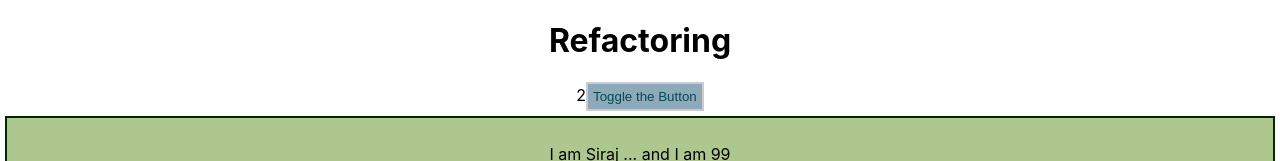
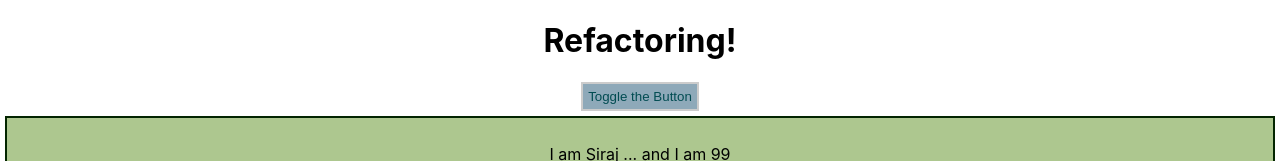
Before and after one commit to sirajrkhan/reaction, a React (Create React App) app: page / in a window 1280 px wide. Shown: the top 161 px of the page. Built offline with nearby package versions, Linux system fonts and the light colour scheme.

Commit message:
Fixed Array value returning issue - before toggle button

```diff
--- a/src/components/Cockpit/Cockpit.js
+++ b/src/components/Cockpit/Cockpit.js
@@ -3,14 +3,17 @@ import cockpitCSS from './Cockpit.module.css'
 
 const cockpit = (props) => {
     let btnClass = [cockpitCSS.btn01];
+    if (props.personVisible) {
+        btnClass.push(cockpitCSS.btn02)
+    }
     return (
         <div>
             <h1>{props.heading}</h1>
-            {
+            {/* {
                 (props.personVisible) ?
                 btnClass.push(cockpitCSS.btn02)
                 : null
-            }
+            } */}
             <button
                 className={btnClass.join(' ')}
                 onClick={props.clicked}>
--- a/src/containers/App.js
+++ b/src/containers/App.js
@@ -42,7 +42,7 @@ class App extends Component {
   render() {
     let persons_flag = null;
     const cockpit = {
-      heading: "Refactoring",
+      heading: "Refactoring!",
       buttonText: "Toggle the Button"
     }
 
```
